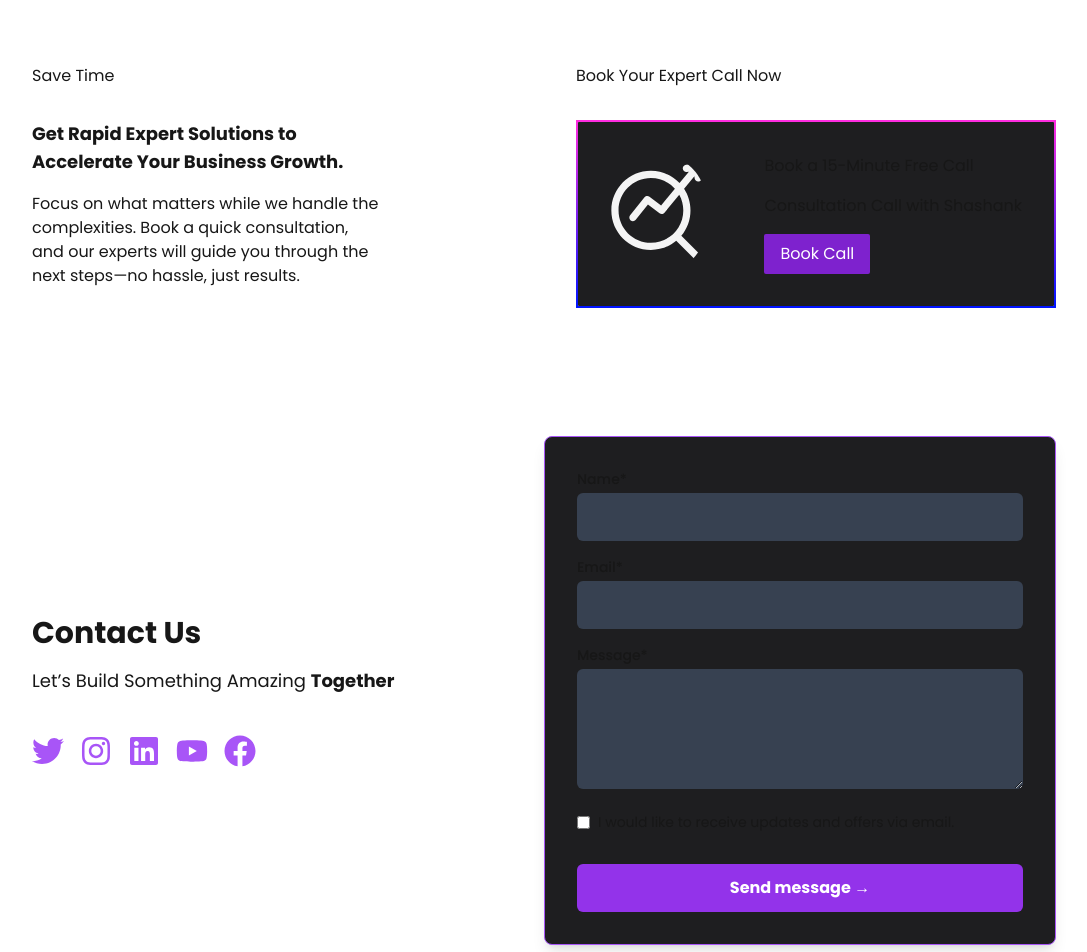
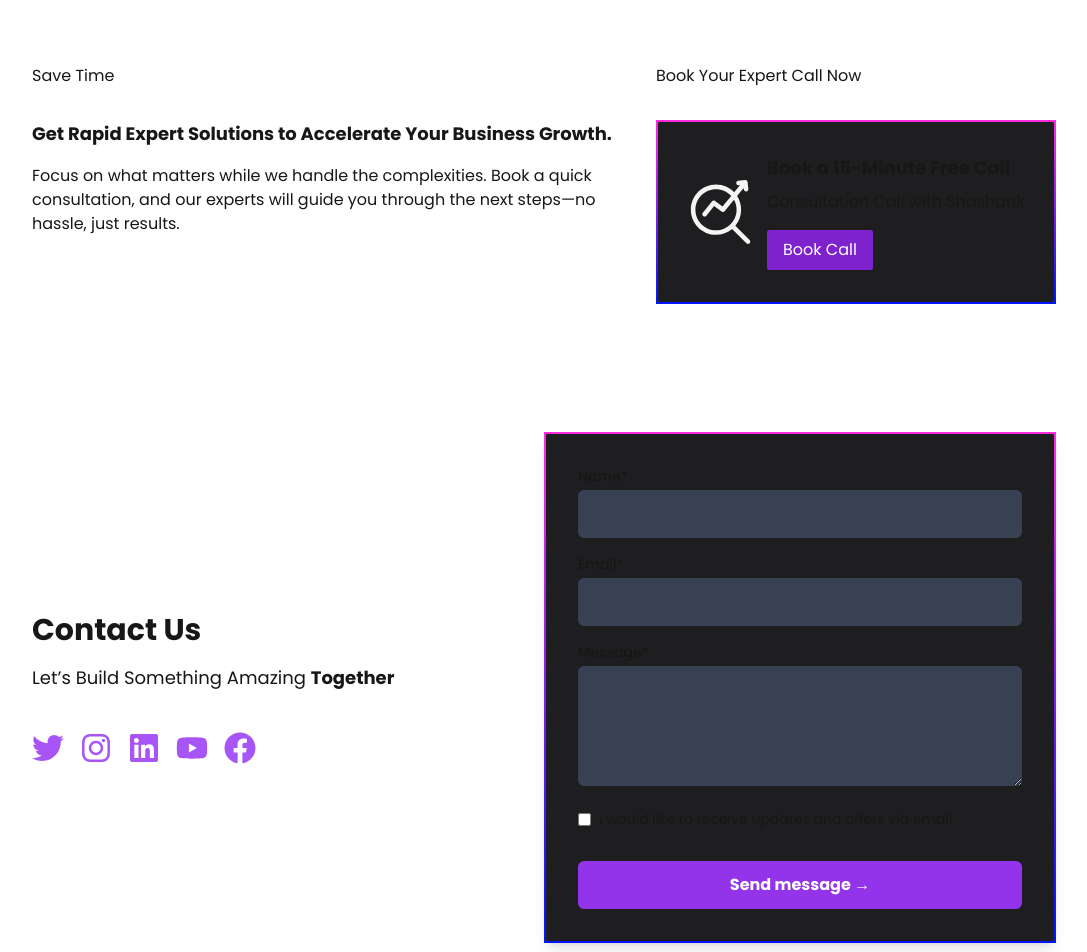
Before and after one commit to moulibheemaneti/bloomora, a Next.js app: page / in a window 1280 px wide. Shown: the part 1620-2572 px from the top of the page, without its empty margins (96-1183 px from the left). Built offline with nearby package versions, Linux system fonts and the light colour scheme.

Commit message:
Small Layout fixes

```diff
--- a/src/app/components/ContactForm.tsx
+++ b/src/app/components/ContactForm.tsx
@@ -30,7 +30,11 @@ const ContactForm = () => {
             </div>
 
             {/* Right Section - Contact Form */}
-            <div className="bg-[#1E1E20] p-8 rounded-lg shadow-lg border border-purple-500 w-1/2 max-w-lg" style={{minWidth:"510px"}}>
+            <div className="bg-[#1E1E20] p-8 rounded-lg shadow-lg border border-purple-500 w-1/2 max-w-lg" style={{
+                minWidth: "488px",
+                border: '2px solid',
+                borderImage: 'linear-gradient(to bottom, #FF2CDF, #0014FF) 1',
+            }}>
                 <form>
                     <div className="mb-4">
                         <label className="block text-sm font-medium" htmlFor="name">
--- a/src/app/page.tsx
+++ b/src/app/page.tsx
@@ -101,15 +101,15 @@ export default function Home() {
       </div>
 
       {/* Save Time & Book your call */}
-      <div className="px-8 md:px-32 py-16 flex gap-16 md:gap-48 justify-between">
+      <div className="px-8 md:px-32 py-16 flex gap-8 flex-col md:flex-row justify-between text-center md:text-left">
         <div>
           <p className="mb-8">Save Time</p>
           <p className="text-lg font-semibold mb-4">Get Rapid Expert Solutions to Accelerate Your Business Growth.</p>
           <p>Focus on what matters while we handle the complexities. Book a quick consultation, and our experts will guide you through the next steps—no hassle, just results.</p>
         </div>
-        <div style={{ minWidth: "30rem" }}>
+        <div className="min-w-[10rem] md:min-w-[25rem] flex flex-col justify-center items-center md:items-start text-nowrap">
           <p className="mb-8">Book Your Expert Call Now</p>
-          <div className="flex gap-4 justify-between p-8 rounded-lg bg-[#1E1E20]" style={{
+          <div className="flex gap-4 p-8 rounded-lg bg-[#1E1E20]" style={{
             border: '2px solid',
             borderImage: 'linear-gradient(to bottom, #FF2CDF, #0014FF) 1',
           }}>
@@ -121,7 +121,7 @@ export default function Home() {
               className="rounded-full"
             />
             <div>
-              <p className="mb-4">Book a 15-Minute Free Call</p>
+              <p className="mb-2 font-bold text-lg">Book a 15-Minute Free Call</p>
               <p className="mb-4">Consultation Call with Shashank</p>
               <button className="px-4 py-2  text-white rounded-sm bg-purple-700 hover:bg-purple-800 transition">Book Call</button>
             </div>
```
